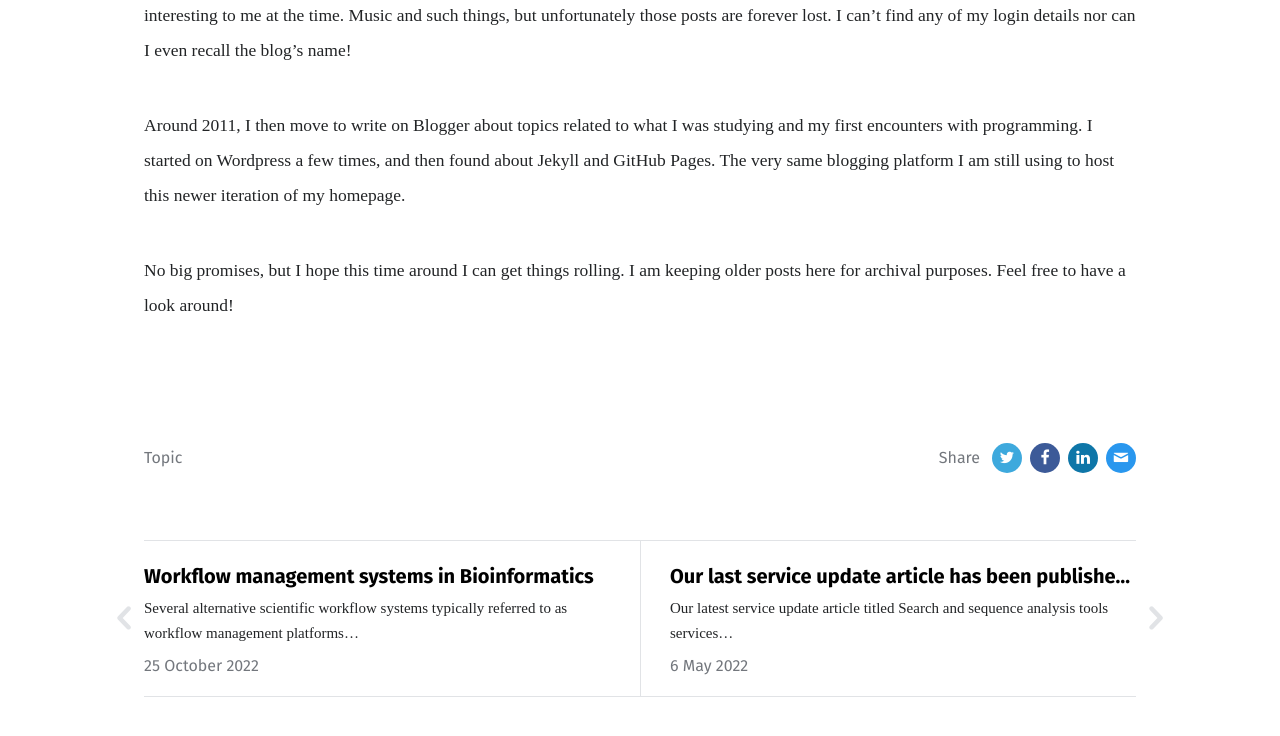
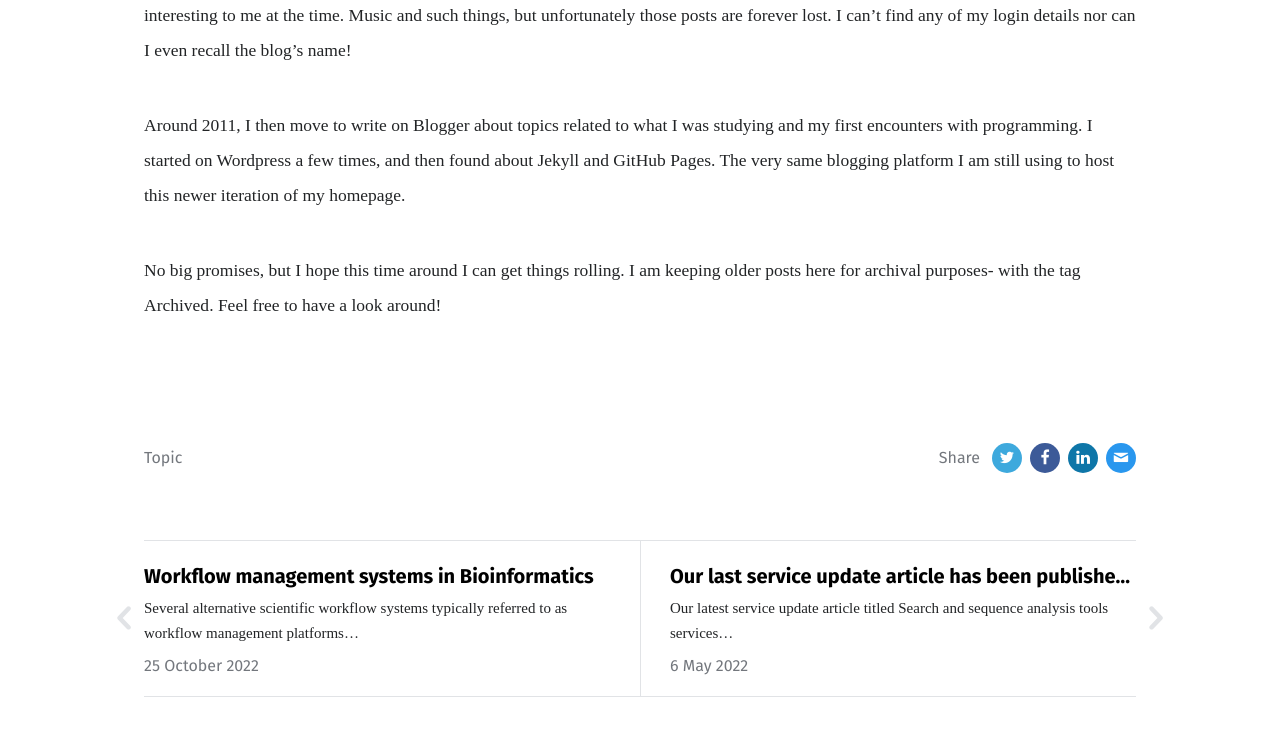
Before and after one commit to biomadeira/biomadeira.github.io, a Jekyll site: the page built from _posts/2022-10-24-back-at-blogging.md, in a window 1280 px wide and 900 px high, scrolled down 604 px. Shown: the top 736 px of the window. Built offline with Jekyll 4.4.1, drawn with Linux system fonts in a browser that asks for light colours; some web fonts are replaced.

Commit message:
Minor edit to link to the archived tag

```diff
--- a/_posts/2022-10-24-back-at-blogging.md
+++ b/_posts/2022-10-24-back-at-blogging.md
@@ -22,4 +22,4 @@ about [Jekyll](https://jekyllrb.com/) and [GitHub Pages](https://pages.github.co
 I am still using to host this newer iteration of my homepage.
 
 No big promises, but I hope this time around I can get things rolling. I am keeping older posts
-here for archival purposes. Feel free to have a look around!
+here for archival purposes- with the tag [Archived]({{ site.url }}{{ site.baseurl }}tag/archived/). Feel free to have a look around!
```
